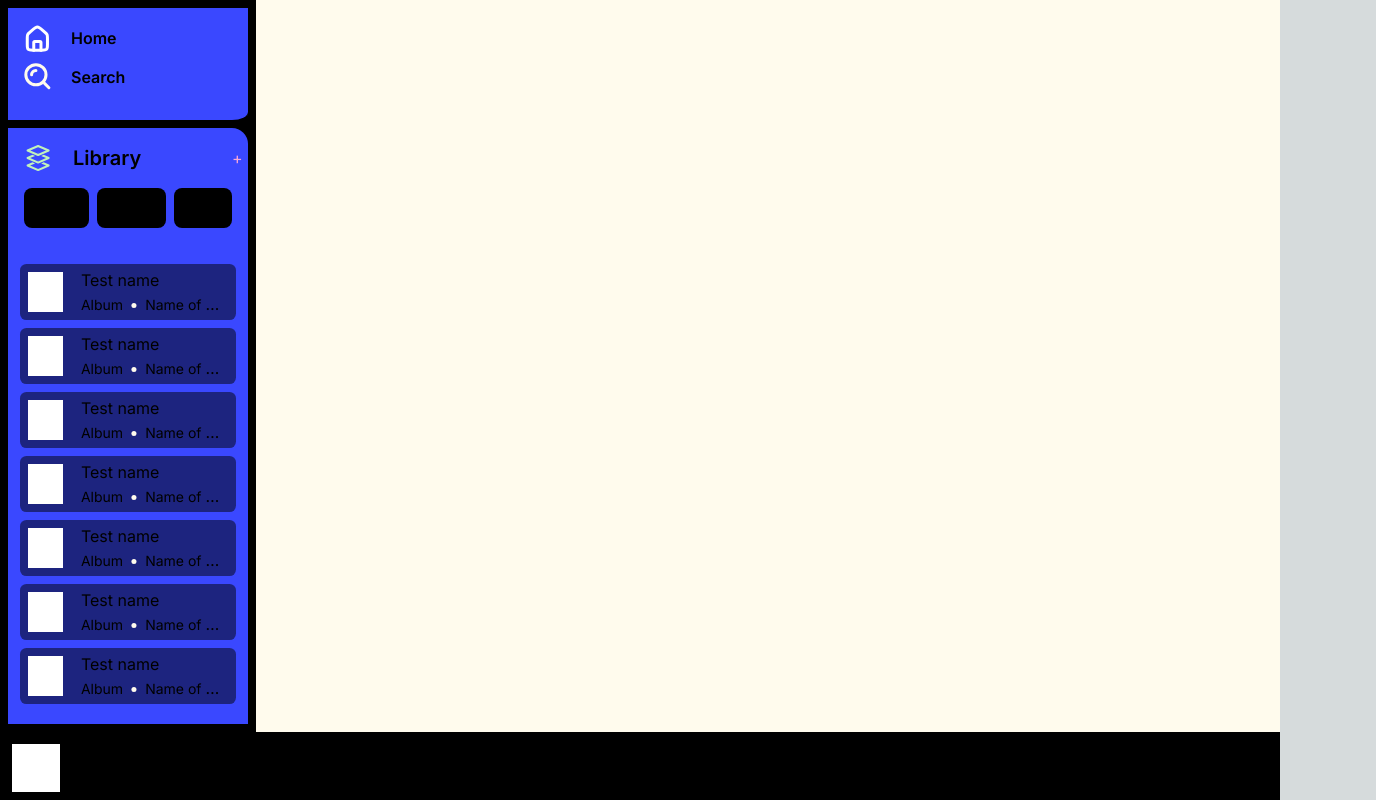
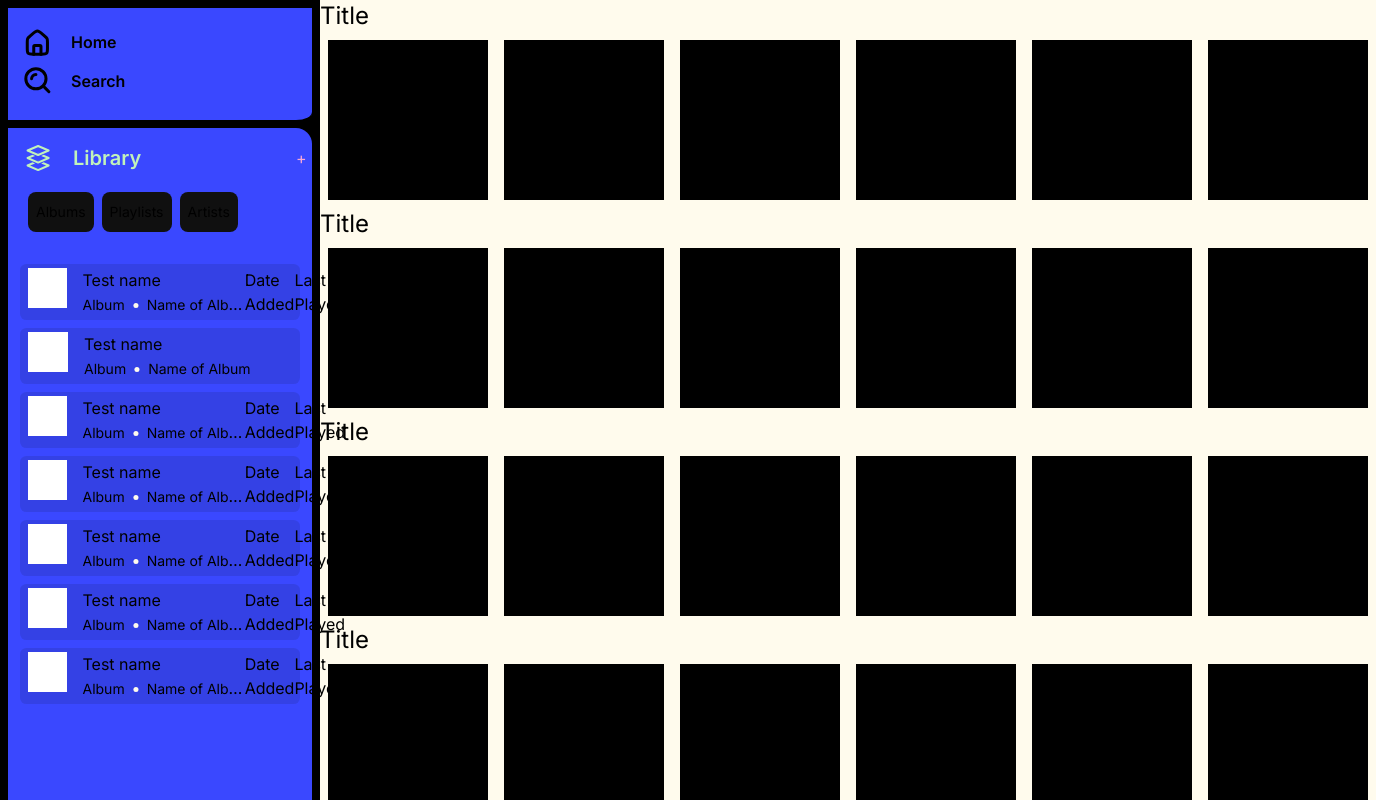
Before and after one commit to HassanGG/Bebop, a Next.js app in the folder bebop-next/: page /player/home in a window 1280 px wide. Shown: the top 800 px of the page, 1376 px wide, since content can reach past the window. Built offline with nearby package versions, Linux system fonts and the light colour scheme.

Commit message:
feat: Created NavButton and added svgs as React Components

```diff
--- a/bebop-next/app/player/Controls.tsx
+++ b/bebop-next/app/player/Controls.tsx
@@ -1,11 +1,11 @@
 const Controls = () => {
   return (
-    <div className="bg-black w-full h-[6rem] justify-between flex-row flex">
+    <div className="bg-black w-full h-[6rem] justify-between flex-row flex select-none">
       <div className="flex flex-row items-center">
         <div className="w-[3rem] h-[3rem] m-3 bg-white"></div>
         <section>
           <p>Name of Song</p>
-          <p>Artist</p>
+          <p>a</p>
         </section>
       </div>
       <p>play button</p>
--- /dev/null
+++ b/bebop-next/app/player/NavButton.tsx
@@ -0,0 +1,22 @@
+import Link from 'next/link';
+import { ReactElement, ReactNode } from 'react';
+
+type NavButtonProps = {
+  Svg: () => ReactElement;
+  AltSvg: () => ReactElement;
+  text: string;
+  href: string;
+};
+const NavButton = ({ Svg, AltSvg, href, text }: NavButtonProps) => {
+  return (
+    <Link href={href}>
+      <div className={`flex flex-row select-none items-center mt-1 hover:text-[#FF9CF4]`}>
+        <Svg />
+        <span className="w-[1rem]"></span>
+        <p className="font-semibold">{text}</p>
+      </div>
+    </Link>
+  );
+};
+
+export { NavButton };
--- a/bebop-next/app/player/RightResizer.tsx
+++ b/bebop-next/app/player/RightResizer.tsx
@@ -26,7 +26,7 @@ const RightResizer = ({ parentDefaultWidth, parentSetWidth }: RightResizerProps)
   const onMouseMoveHandler = useCallback((event: MouseEvent) => {
     const mousePos = event.clientX;
     const windowMidPos = window.innerWidth / 2;
-    const minWidth = (parentDefaultWidth / 3) * 2;
+    const minWidth = parentDefaultWidth;
     if (mousePos > windowMidPos) {
       parentSetWidth(windowMidPos);
     } else if (mousePos < minWidth) {
--- a/bebop-next/app/player/SideBar.tsx
+++ b/bebop-next/app/player/SideBar.tsx
@@ -3,10 +3,12 @@ import { useState } from 'react';
 import { RightResizer } from './RightResizer';
 import React from 'react';
 import { SideItem } from './SideItem';
-import { Colors } from '../utils/Colors';
-import { Carousel } from './Carousel';
+import { SideFilters } from './SideFilters';
+import { HomeAltSVG, HomeSVG } from './svgs/HomeSVG';
+import { SearchAltSVG, SearchSVG } from './svgs/SearchSVG';
+import { NavButton } from './NavButton';
 
-const REM_WIDTH = 16;
+const REM_WIDTH = 20;
 const REM_PIXELS = parseFloat(window.getComputedStyle(document.documentElement).fontSize);
 const DEFAULT_WIDTH = REM_PIXELS * REM_WIDTH;
 
@@ -17,33 +19,24 @@ const SideBar = () => {
       <RightResizer parentDefaultWidth={DEFAULT_WIDTH} parentSetWidth={setWidth} />
       <div className="h-full flex flex-col">
         <div className="bg-[#3A48FF] w-[100%] border-r-0 h-[8rem] border-black border-[0.5rem] border-solid rounded-br-[1rem] p-3 ">
-          <div className={`flex flex-row select-none items-center hover:text-[${Colors.Pink}]`}>
-            <img src={'/Home.svg'} alt="Home Icon" />
-            <span className="w-[1rem]"></span>
-            <p className='font-semibold'>Home</p>
-          </div>
-          <div className={`flex flex-row select-none items-center mt-1 hover:text-[${Colors.Pink}]`}>
-            <img src={'/Search_alt.svg'} alt="Search Icon" />
-            <span className="w-[1rem]"></span>
-            <p className='font-semibold'>Search</p>
-          </div>
+          <NavButton Svg={HomeSVG} AltSvg={HomeAltSVG} href="/player/home" text="Home" />
+          <NavButton Svg={SearchSVG} AltSvg={SearchAltSVG} href="/player/search" text="Search" />
         </div>
-
         <div className="bg-[#3A48FF] w-[100%] border-black border-r-0 border-[0.5rem] border-t-[0rem] border-solid rounded-tr-[1rem] p-3 flex-grow">
           <div className="flex flex-row select-none items-center">
             <img src={'/Layers.svg'} alt="Layers Icon" />
             <span className="w-[1rem]"></span>
-            <p className={`text-xl text-[${Colors.Green}] font-semibold`}>Library</p>
+            <p className={`text-xl text-[#C1F2BB] font-semibold`}>Library</p>
             <p className="float-right w-1 ml-auto text-pink-300">+</p>
           </div>
-          <Carousel/>
-          <SideItem />
-          <SideItem />
-          <SideItem />
-          <SideItem />
-          <SideItem />
-          <SideItem />
-          <SideItem />
+          <SideFilters />
+          <SideItem displayMeta={true} />
+          <SideItem displayMeta={false} />
+          <SideItem displayMeta={true} />
+          <SideItem displayMeta={true} />
+          <SideItem displayMeta={true} />
+          <SideItem displayMeta={true} />
+          <SideItem displayMeta={true} />
         </div>
       </div>
     </nav>
--- a/bebop-next/app/player/Carousel.tsx
+++ b/bebop-next/app/player/SideFilters.tsx
@@ -1,7 +1,7 @@
-const buttonStyle = 'bg-black h-[2.5rem] rounded-lg p-2 m-1 hover:bg-black/[.7] overflow-hidden ';
-const Carousel = () => {
+const buttonStyle = `bg-[#101010] h-[2.5rem] rounded-lg p-2 m-1 hover:bg-black/[.5] overflow-hidden `;
+const SideFilters = () => {
   return (
-    <div className="flex flex-row  w-[100%] h-[5rem] mt-2">
+    <div className="flex flex-row w-[100%] h-[5rem] mt-2 p-1 text-sm">
       <button type="button" className={buttonStyle}>Albums</button>
       <button type="button" className={buttonStyle}>Playlists</button>
       <button type="button" className={buttonStyle}>
@@ -11,4 +11,4 @@ const Carousel = () => {
   );
 };
 
-export { Carousel };
+export { SideFilters};
--- a/bebop-next/app/player/SideItem.tsx
+++ b/bebop-next/app/player/SideItem.tsx
@@ -1,8 +1,22 @@
-const SideItem = () => {
+const SideItem = ({ displayMeta }: { displayMeta: Boolean }) => {
+  const metaData = displayMeta ? (
+    <>
+      <p>Date Added</p> <p>Last Played</p>
+    </>
+  ) : (
+    <> </>
+  );
   return (
-    <div className="bg-black/[.5] hover:bg-black/[.2] w-[100%] h-[3.5rem] select-none flex items-center p-2 rounded-[0.4rem] mb-2 ">
+    <div
+      className="bg-black/[.1] hover:bg-black/[.3] w-[100%] h-[3.5rem] select-none flex items-center p-2 rounded-[0.4rem] mb-2"
+      onClick={() => {
+        console.log('clicked');
+      }}
+    >
+      <div className="flex flex-row justify-between w-full">
+        <div className="w-auto flex flex-row">
           <div className="w-[2.5rem] h-[2.5rem] bg-white"></div>
-      <div className="w-5"></div>
+          <div className="w-4"></div>
           <section className="whitespace-nowrap text-ellipsis overflow-hidden">
             <p>Test name</p>
             <span className="text-sm">Album</span>
@@ -10,6 +24,9 @@ const SideItem = () => {
             <span className="text-sm ">Name of Album</span>
           </section>
         </div>
+        {metaData}
+      </div>
+    </div>
   );
 };
 
--- /dev/null
+++ b/bebop-next/app/player/home/HomeItem.tsx
@@ -0,0 +1,9 @@
+const HomeItem = () => {
+  return (
+    <div>
+      <div className="bg-black w-[10rem] h-[10em] m-2"></div>
+    </div>
+  );
+};
+
+export { HomeItem };
--- /dev/null
+++ b/bebop-next/app/player/home/LongDisplay.tsx
@@ -0,0 +1,19 @@
+import { HomeItem } from './HomeItem';
+
+const LongDisplay = () => {
+  return (
+    <div className='w-full'>
+      <div className='text-black text-2xl'>Title</div>
+      <div className="flex flex-row w-full overflow-hidden flex-nowrap">
+        <HomeItem />
+        <HomeItem />
+        <HomeItem />
+        <HomeItem />
+        <HomeItem />
+        <HomeItem />
+      </div>
+    </div>
+  );
+};
+
+export { LongDisplay };
--- a/bebop-next/app/player/home/page.tsx
+++ b/bebop-next/app/player/home/page.tsx
@@ -1,8 +1,12 @@
 import { Colors } from '@/app/utils/Colors';
+import { LongDisplay } from './LongDisplay';
 const HomePage = () => {
   return (
-    <div className="w-full h-[100%]" style={{ backgroundColor: Colors.Cream }}>
-      <div></div>
+    <div className="w-full h-[100%] flex flex-col" style={{ backgroundColor: Colors.Cream }}>
+      <LongDisplay />
+      <LongDisplay />
+      <LongDisplay />
+      <LongDisplay />
     </div>
   );
 };
--- /dev/null
+++ b/bebop-next/app/player/svgs/HomeSVG.tsx
@@ -0,0 +1,33 @@
+const HomeSVG = () => {
+  return (
+    <svg xmlns="http://www.w3.org/2000/svg" width="35" height="35" fill="none" viewBox="0 0 35 35">
+      <path
+        stroke="currentColor"
+        strokeWidth="3"
+        d="M7.264 18.308c0-1.948 0-2.922.396-3.779.396-.856 1.14-1.49 2.627-2.758l1.442-1.23c2.688-2.291 4.032-3.437 5.633-3.437 1.6 0 2.945 1.146 5.633 3.437l1.442 1.23c1.487 1.268 2.23 1.902 2.627 2.758.396.857.396 1.83.396 3.779v6.084c0 2.705 0 4.058-.845 4.899-.845.84-2.205.84-4.925.84h-8.656c-2.72 0-4.08 0-4.925-.84-.845-.84-.845-2.194-.845-4.9v-6.083z"
+      ></path>
+      <path
+        stroke="currentColor"
+        strokeLinecap="round"
+        strokeLinejoin="round"
+        strokeWidth="3"
+        d="M20.968 30.131v-7.609a1 1 0 00-1-1h-5.212a1 1 0 00-1 1v7.61"
+      ></path>
+    </svg>
+  );
+};
+
+const HomeAltSVG = () => {
+  return (
+    <svg xmlns="http://www.w3.org/2000/svg" width="24" height="24" fill="none" viewBox="0 0 24 24">
+      <path
+        fill="#222"
+        fillRule="evenodd"
+        d="M5.274 10.126C5 10.723 5 11.402 5 12.76V17c0 1.887 0 2.83.586 3.415.531.532 1.357.58 2.914.585V16a2 2 0 012-2h3a2 2 0 012 2v5c1.557-.005 2.383-.054 2.914-.586C19 19.828 19 18.886 19 17v-4.24c0-1.358 0-2.037-.274-2.634-.275-.597-.79-1.038-1.821-1.922l-1-.857C14.04 5.75 13.11 4.95 12 4.95c-1.11 0-2.041.799-3.905 2.396l-1 .857c-1.03.884-1.546 1.325-1.82 1.922zM13.5 21v-5h-3v5h3z"
+        clipRule="evenodd"
+      ></path>
+    </svg>
+  );
+};
+
+export { HomeSVG, HomeAltSVG };
--- /dev/null
+++ b/bebop-next/app/player/svgs/SearchSVG.tsx
@@ -0,0 +1,29 @@
+const SearchSVG = () => {
+  return (
+    <svg xmlns="http://www.w3.org/2000/svg" width="35" height="35" fill="none" viewBox="0 0 35 35">
+      <ellipse cx="15.92" cy="15.783" stroke="currentColor" strokeWidth="3" rx="10.098" ry="10.044"></ellipse>
+      <path
+        stroke="currentColor"
+        strokeLinecap="round"
+        strokeWidth="3"
+        d="M15.92 11.479a4.348 4.348 0 00-3.06 1.26 4.304 4.304 0 00-1.268 3.044M28.902 28.696l-4.327-4.304"
+      ></path>
+    </svg>
+  );
+};
+
+const SearchAltSVG = () => {
+  return (
+    <svg xmlns="http://www.w3.org/2000/svg" width="24" height="24" fill="none" viewBox="0 0 24 24">
+      <path
+        fill="#222"
+        fillRule="evenodd"
+        d="M11 18a7 7 0 100-14 7 7 0 000 14zm0-12a5 5 0 00-5 5 1 1 0 102 0 3 3 0 013-3 1 1 0 100-2z"
+        clipRule="evenodd"
+      ></path>
+      <path stroke="#222" strokeLinecap="round" strokeWidth="2" d="M20 20l-2-2"></path>
+    </svg>
+  );
+};
+
+export { SearchSVG, SearchAltSVG };
```
Lines whose indentation alone changed are shown as unchanged.
